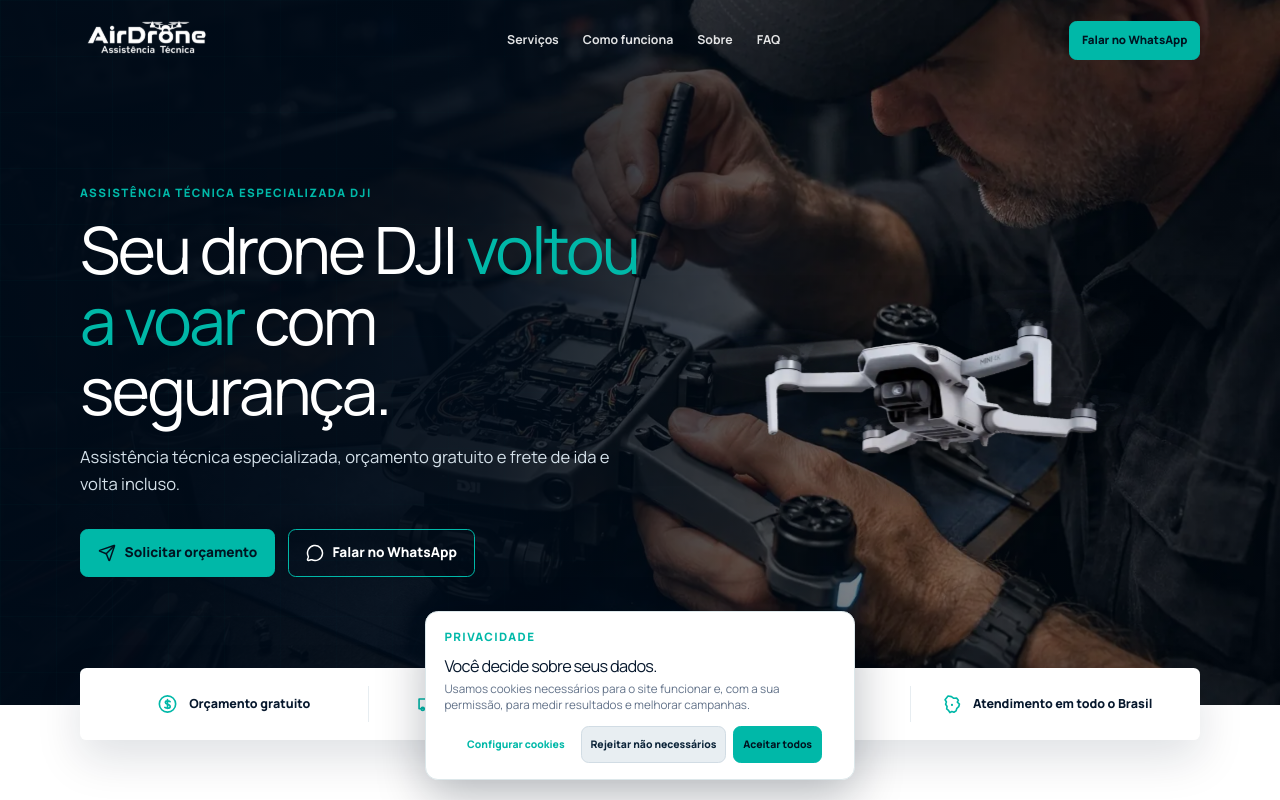
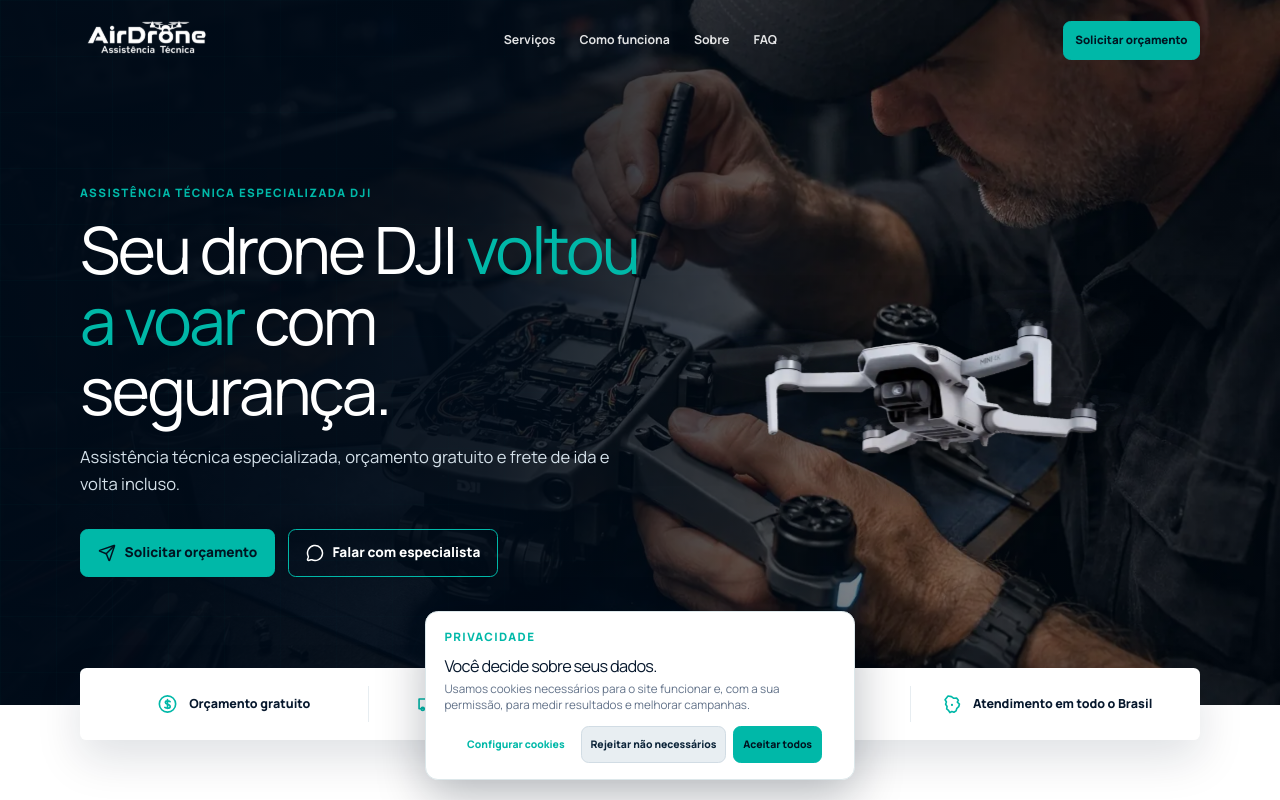
Before and after one commit to zalentec-proj/lp-airdrone, a Next.js app: page / in a window 1280 px wide. Shown: the top 800 px of the page. Built offline with nearby package versions, Linux system fonts and the light colour scheme.

Commit message:
Add glass header and refine conversion CTAs

```diff
--- a/app/page.tsx
+++ b/app/page.tsx
@@ -41,18 +41,18 @@
       <section className="hero" id="inicio"><SectionTracker id="inicio" index={1} />
         <div className="hero-backdrop" />
         <div className="container hero-grid">
-          <div className="hero-copy"><p className="eyebrow">ASSISTÊNCIA TÉCNICA ESPECIALIZADA DJI</p><h1>Seu drone DJI <span>voltou a voar</span> com segurança.</h1><p>Assistência técnica especializada, orçamento gratuito e frete de ida e volta incluso.</p><div className="hero-actions"><WhatsAppLink className="button" location="hero_primary" label="Solicitar orçamento"><Send size={18} /> Solicitar orçamento</WhatsAppLink><WhatsAppLink className="button button-outline" location="hero_secondary" label="Falar no WhatsApp"><MessageCircle size={18} /> Falar no WhatsApp</WhatsAppLink></div></div>
+          <div className="hero-copy"><p className="eyebrow">ASSISTÊNCIA TÉCNICA ESPECIALIZADA DJI</p><h1>Seu drone DJI <span>voltou a voar</span> com segurança.</h1><p>Assistência técnica especializada, orçamento gratuito e frete de ida e volta incluso.</p><div className="hero-actions"><WhatsAppLink className="button" location="hero_primary" label="Solicitar orçamento"><Send size={18} /> Solicitar orçamento</WhatsAppLink><WhatsAppLink className="button button-outline" location="hero_secondary" label="Falar com especialista"><MessageCircle size={18} /> Falar com especialista</WhatsAppLink></div></div>
           <img className="hero-drone" src="/assets/hero/drone.webp" alt="Drone DJI em assistência técnica" />
         </div>
       </section>
       <section className="benefit-wrap" aria-label="Benefícios"><div className="container benefits">{benefits.map(([Icon, text]) => <div className="benefit" key={text}><Icon aria-hidden="true" /><span>{text}</span></div>)}</div></section>
       <section className="section section-light process" id="como-funciona"><SectionTracker id="como-funciona" index={2} /><div className="container"><div className="process-heading"><p className="eyebrow">COMO FUNCIONA</p><h2>Simples, rápido e seguro.</h2><p>Do primeiro contato ao retorno do equipamento, você acompanha cada etapa.</p></div><div className="process-steps">{processSteps.map(([Icon, title, text], index) => <article className="process-step" key={title}><div className="process-icon"><Icon /></div><span className="process-number">0{index + 1}</span><h3>{title}</h3><p>{text}</p></article>)}</div><div className="process-cta"><WhatsAppLink className="button" location="process_section" label="Começar meu atendimento">Começar meu atendimento <ChevronRight size={19} /></WhatsAppLink></div></div></section>
       <section className="section section-dark problems" id="servicos"><SectionTracker id="servicos" index={3} /><div className="container"><SectionHeading eyebrow="ASSISTÊNCIA ESPECIALIZADA DJI" title="O que aconteceu com seu drone?" copy="Identifique o problema mais próximo do seu caso e fale diretamente com a equipe técnica." /><div className="problem-grid">{problems.map((problem) => <article className="problem-card" key={problem.id}><img src={problem.image} alt="" /><div><h3>{problem.title}</h3><WhatsAppLink location="problem_card" label="Solicitar análise" problem={problem.title} aria-label={`Solicitar análise para ${problem.title}`}>Solicitar análise <ChevronRight size={16} /></WhatsAppLink></div></article>)}</div></div></section>
-      <section className="section section-light models" id="modelos"><SectionTracker id="modelos" index={4} /><div className="container"><SectionHeading eyebrow="MODELOS ATENDIDOS" title="Assistência para diferentes linhas de drones DJI." copy="Consulte a equipe para confirmar o atendimento do seu modelo." /><div className="model-row">{models.map((model) => <article className="model-card" key={model.name}><img src={model.image} alt={`Drone da linha ${model.name}`} /><h3>{model.name}</h3><p>{model.examples}</p><WhatsAppLink location="models_section" label="Ver modelos" model={model.name}>Consultar linha <ChevronRight size={15} /></WhatsAppLink></article>)}</div><div className="center"><WhatsAppLink className="button" location="models_section" label="Consultar meu modelo">Consultar meu modelo</WhatsAppLink></div></div></section>
-      <section className="section section-dark about" id="sobre"><SectionTracker id="sobre" index={5} /><div className="container about-grid"><div className="about-image"><img src="/assets/about/airdrone-workshop.webp" alt="Ambiente técnico da AirDrone em Londrina" /></div><div><SectionHeading eyebrow="CONHEÇA A AIRDRONE" title="Uma empresa real por trás de cada reparo." /><p className="about-text">A AirDrone é uma assistência técnica especializada em drones DJI. Com sede física em Londrina–PR, reúne equipe especializada, operação estruturada e atendimento reconhecido pela precisão e transparência. Cada serviço é realizado com atenção, respeito ao equipamento e compromisso em cada detalhe.</p><div className="proof-grid"><span><ExperienceIcon />+5 anos de experiência</span><span><LocationIcon />Sede física em Londrina–PR</span><span><TechnicalIcon />Especialistas em DJI</span><span><WarrantyIcon />90 dias de garantia</span></div><WhatsAppLink className="button" location="about_section" label="Falar com a equipe">Falar com a equipe</WhatsAppLink></div></div></section>
-      <section className="section section-light faq-section" id="faq"><SectionTracker id="faq" index={6} /><div className="container faq-grid"><div><SectionHeading eyebrow="TIRE SUAS DÚVIDAS" title="Antes de enviar seu drone" copy="Veja as respostas para as dúvidas mais comuns sobre avaliação, envio e reparo." /><div className="faq-aside"><img src="/assets/services/gimbal.webp" alt="Técnico avaliando o gimbal de um drone" /><p>AINDA TENHO UMA DÚVIDA</p><WhatsAppLink location="faq_card" label="Tirar dúvida">Falar com a equipe <ChevronRight size={17} /></WhatsAppLink></div></div><Faq /></div></section>
-      <section className="section section-dark national" id="atendimento-nacional"><SectionTracker id="atendimento-nacional" index={7} /><div className="container national-grid"><div><SectionHeading eyebrow="ATENDIMENTO NACIONAL" title="Você está longe? Seu drone não precisa ficar parado." /><p>A AirDrone está em Londrina–PR e atende clientes de diferentes regiões do Brasil.</p><ol className="national-steps"><li>Fale com a equipe</li><li>Receba as instruções</li><li>Envie o equipamento</li><li>Acompanhe o atendimento</li><li>Receba o drone de volta</li></ol><WhatsAppLink className="button" location="national_section" label="Quero enviar meu drone">Quero enviar meu drone</WhatsAppLink></div></div></section>
-      <section className="section section-light reviews" id="avaliacoes"><SectionTracker id="avaliacoes" index={8} /><div className="container"><SectionHeading eyebrow="QUEM JÁ CONFIOU NA AIRDRONE" title="Experiências de clientes que voltaram a voar." /><p className="review-note">Avaliações migradas do conteúdo público da AirDrone.</p><div className="review-grid">{reviews.map((review) => <blockquote key={review.name}><span>“</span><p>{review.text}</p><footer>{review.name}</footer></blockquote>)}</div><div className="review-cta"><WhatsAppLink className="button button-outline-dark" location="footer" label="Falar com AirDrone">Falar com a AirDrone</WhatsAppLink></div></div></section>
+      <section className="section section-light models" id="modelos"><SectionTracker id="modelos" index={4} /><div className="container"><SectionHeading eyebrow="MODELOS ATENDIDOS" title="Assistência para diferentes linhas de drones DJI." copy="Consulte a equipe para confirmar o atendimento do seu modelo." /><div className="model-row">{models.map((model) => <article className="model-card" key={model.name}><img src={model.image} alt={`Drone da linha ${model.name}`} /><h3>{model.name}</h3><p>{model.examples}</p><WhatsAppLink location="models_section" label="Consultar modelo" model={model.name}>Consultar modelo <ChevronRight size={15} /></WhatsAppLink></article>)}</div><div className="center"><WhatsAppLink className="button" location="models_section" label="Confirmar meu modelo DJI">Confirmar meu modelo DJI</WhatsAppLink></div></div></section>
+      <section className="section section-dark about" id="sobre"><SectionTracker id="sobre" index={5} /><div className="container about-grid"><div className="about-image"><img src="/assets/about/airdrone-workshop.webp" alt="Ambiente técnico da AirDrone em Londrina" /></div><div><SectionHeading eyebrow="CONHEÇA A AIRDRONE" title="Uma empresa real por trás de cada reparo." /><p className="about-text">A AirDrone é uma assistência técnica especializada em drones DJI. Com sede física em Londrina–PR, reúne equipe especializada, operação estruturada e atendimento reconhecido pela precisão e transparência. Cada serviço é realizado com atenção, respeito ao equipamento e compromisso em cada detalhe.</p><div className="proof-grid"><span><ExperienceIcon />+5 anos de experiência</span><span><LocationIcon />Sede física em Londrina–PR</span><span><TechnicalIcon />Especialistas em DJI</span><span><WarrantyIcon />90 dias de garantia</span></div><WhatsAppLink className="button" location="about_section" label="Falar com especialista">Falar com especialista</WhatsAppLink></div></div></section>
+      <section className="section section-light faq-section" id="faq"><SectionTracker id="faq" index={6} /><div className="container faq-grid"><div><SectionHeading eyebrow="TIRE SUAS DÚVIDAS" title="Antes de enviar seu drone" copy="Veja as respostas para as dúvidas mais comuns sobre avaliação, envio e reparo." /><div className="faq-aside"><img src="/assets/services/gimbal.webp" alt="Técnico avaliando o gimbal de um drone" /><p>AINDA TENHO UMA DÚVIDA</p><WhatsAppLink location="faq_card" label="Tirar uma dúvida">Tirar uma dúvida <ChevronRight size={17} /></WhatsAppLink></div></div><Faq /></div></section>
+      <section className="section section-dark national" id="atendimento-nacional"><SectionTracker id="atendimento-nacional" index={7} /><div className="container national-grid"><div><SectionHeading eyebrow="ATENDIMENTO NACIONAL" title="Você está longe? Seu drone não precisa ficar parado." /><p>A AirDrone está em Londrina–PR e atende clientes de diferentes regiões do Brasil.</p><ol className="national-steps"><li>Fale com a equipe</li><li>Receba as instruções</li><li>Envie o equipamento</li><li>Acompanhe o atendimento</li><li>Receba o drone de volta</li></ol><WhatsAppLink className="button" location="national_section" label="Solicitar envio gratuito">Solicitar envio gratuito</WhatsAppLink></div></div></section>
+      <section className="section section-light reviews" id="avaliacoes"><SectionTracker id="avaliacoes" index={8} /><div className="container"><SectionHeading eyebrow="QUEM JÁ CONFIOU NA AIRDRONE" title="Experiências de clientes que voltaram a voar." /><p className="review-note">Avaliações migradas do conteúdo público da AirDrone.</p><div className="review-grid">{reviews.map((review) => <blockquote key={review.name}><span>“</span><p>{review.text}</p><footer>{review.name}</footer></blockquote>)}</div><div className="review-cta"><WhatsAppLink className="button button-outline-dark" location="footer" label="Solicitar orçamento">Solicitar orçamento</WhatsAppLink></div></div></section>
     </main>
     <footer className="footer" id="contato"><div className="container footer-grid"><div><img className="footer-logo" src="/assets/brand/logo-airdrone-white.svg" alt="AirDrone" /><p>Assistência técnica especializada em drones DJI, com atendimento em todo o Brasil.</p></div><div><p className="footer-label">NAVEGAÇÃO</p><a href="#servicos">Serviços</a><a href="#como-funciona">Como funciona</a><a href="#sobre">Sobre a AirDrone</a><a href="#faq">Perguntas frequentes</a></div><div><p className="footer-label">CONTATO</p><WhatsAppLink location="footer" label="WhatsApp">{siteConfig.phoneDisplay}</WhatsAppLink><p>{siteConfig.location}</p><p>{siteConfig.hours}</p></div><div><p className="footer-label">INSTITUCIONAL</p><a href="/politica-de-privacidade">Política de Privacidade</a><a href="/termos-de-uso">Termos de Uso</a><a href="/garantia-e-envio">Garantia e envio</a></div></div><div className="container footer-bottom"><span>© {new Date().getFullYear()} AirDrone. Todos os direitos reservados.</span><span>Seu drone de volta ao voo, com segurança.</span></div></footer>
     <WhatsAppLink className="mobile-cta" location="mobile_sticky" label="Solicitar orçamento"><MessageCircle size={18} /> Solicitar orçamento</WhatsAppLink>
--- a/components/Header.tsx
+++ b/components/Header.tsx
@@ -1,7 +1,7 @@
 "use client";
 /* eslint-disable @next/next/no-img-element */
 
-import { useState } from "react";
+import { useEffect, useState } from "react";
 import { Menu, X } from "lucide-react";
 import { trackEvent } from "@/lib/analytics";
 import { WhatsAppLink } from "./WhatsAppLink";
@@ -15,18 +15,25 @@
 
 export function Header() {
   const [open, setOpen] = useState(false);
+  const [scrolled, setScrolled] = useState(false);
   const close = () => setOpen(false);
+  useEffect(() => {
+    const updateHeader = () => setScrolled(window.scrollY > 16);
+    updateHeader();
+    window.addEventListener("scroll", updateHeader, { passive: true });
+    return () => window.removeEventListener("scroll", updateHeader);
+  }, []);
   return (
-    <header className="site-header">
+    <header className={`site-header${scrolled ? " is-scrolled" : ""}`}>
       <a className="brand" href="#inicio" aria-label="AirDrone — início"><img src="/assets/brand/logo-airdrone-white.svg" alt="AirDrone" /></a>
       <nav className="desktop-nav" aria-label="Navegação principal">
         {links.map(([name, href]) => <a key={href} href={href} onClick={() => trackEvent("click_nav", { nav_target: href, nav_location: "header" })}>{name}</a>)}
       </nav>
-      <WhatsAppLink className="button button-small header-cta" location="header" label="Falar no WhatsApp">Falar no WhatsApp</WhatsAppLink>
+      <WhatsAppLink className="button button-small header-cta" location="header" label="Solicitar orçamento">Solicitar orçamento</WhatsAppLink>
       <button className="menu-trigger" type="button" aria-expanded={open} aria-controls="mobile-menu" onClick={() => setOpen(!open)}>{open ? <X /> : <Menu />}<span className="sr-only">Abrir menu</span></button>
       <div className={`mobile-menu ${open ? "open" : ""}`} id="mobile-menu" aria-hidden={!open}>
         {links.map(([name, href]) => <a key={href} href={href} onClick={close}>{name}</a>)}
-        <WhatsAppLink className="button" location="header" label="Falar no WhatsApp" onClick={close}>Falar no WhatsApp</WhatsAppLink>
+        <WhatsAppLink className="button" location="header" label="Solicitar orçamento" onClick={close}>Solicitar orçamento</WhatsAppLink>
       </div>
     </header>
   );
```
Also changed, not shown: app/globals.css.
